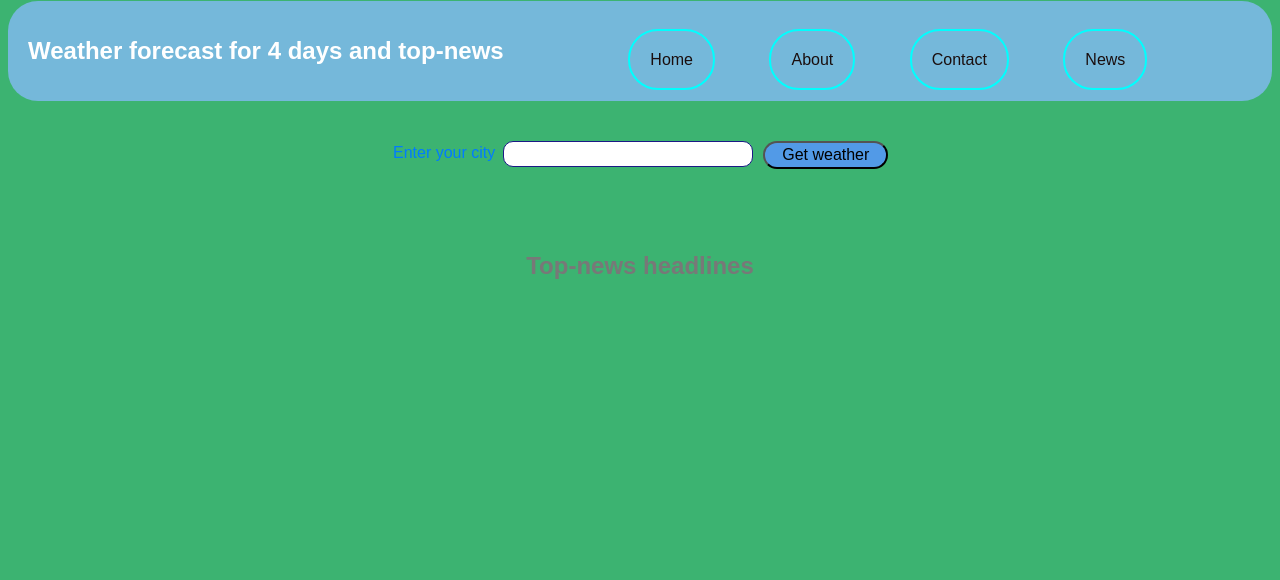
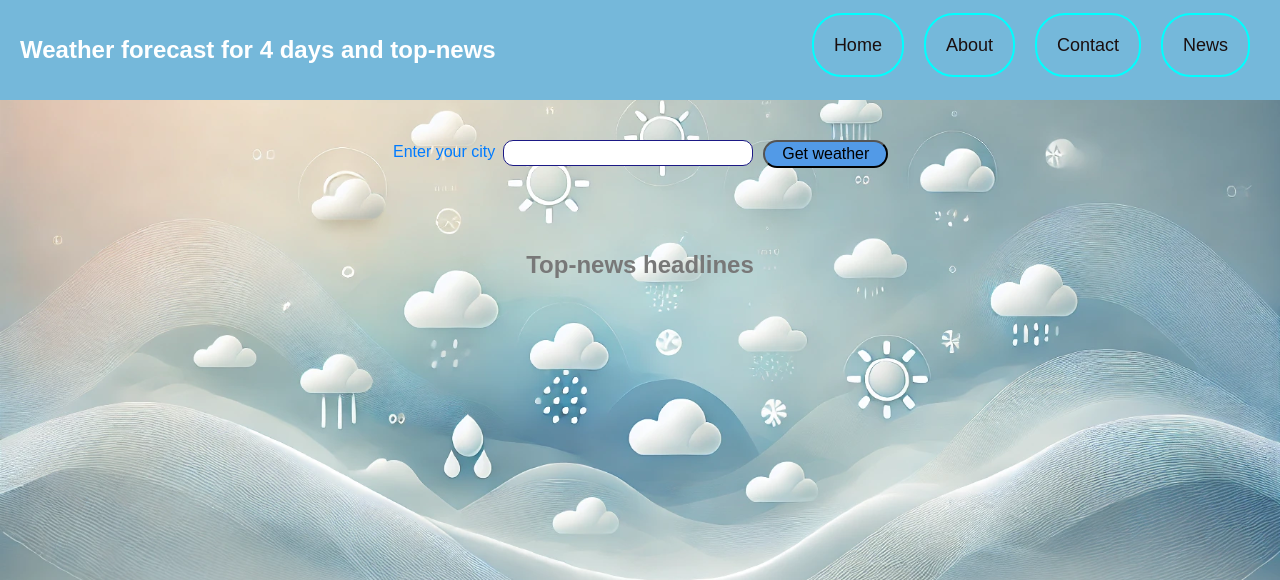
Before and after one commit to pentagon846/Forecast-weather-site, a Flask app: page /index in a window 1280 px wide. Shown: the top 580 px of the page. Run offline with Flask 3, Linux system fonts and the light colour scheme; data that the repository does not hold is empty.

Commit message:
update some css

```diff
--- a/static/css/styles.css
+++ b/static/css/styles.css
@@ -1,15 +1,25 @@
 body {
+    margin: 0;
+    padding: 0;
+    box-sizing: border-box;
     font-family: Arial, sans-serif;
     text-align: center;
-    background-color: rgb(60, 179, 113);
+    background-image: url("/static/img/bgmain.webp");
+    background-size: cover;
+
     color: rgb(120, 120, 120);
 }
-header {
+.header {
+    background-color: rgb(117, 184, 218);
+}
+.header-container {
     display: flex;
-    margin-top: -7px;
-    border-radius: 30px;
-    background-color: rgb(117, 184, 218);
     justify-content: left;
+    align-items: left;
+    height: 100%;
+}
+.header-title {
+    font-size: 24px;
 }
 
 
@@ -17,6 +27,17 @@ h1 {
     padding: 20px;
     color: white;
     font-size: 30px;
+}
+
+
+.header-menu {
+    display: flex;
+    /* list-style: none; */
+    gap: 20px;
+    position: absolute;
+    right: 20px;
+    top: 10px;
+    font-size: 18px;
 }
 
 ul {
@@ -31,8 +52,9 @@ ul {
 ul a {
     color: rgb(26, 14, 14);
     text-decoration: none;
+
     padding: 20px;
-    margin: 5px 20px;
+    /* margin: 5px 20px; */
     border: 2px solid;
     border-color: aqua;
     border-radius: 30px;
@@ -184,14 +206,13 @@ form button:hover {
     ul a {
         display: block;
         margin: 5px auto;
-        width: 80%; /* Збільшення клікабельності */
+        width: 80%;
     }
 }
 
 
 h1 {
-    font-size: 24px; /* Менший заголовок для мобільних */
-}
+    font-size: 24px;
 
 
 .weather-card {
@@ -199,13 +220,13 @@ h1 {
 }
 
 .weather-card h3 {
-    font-size: 16px; /* Менший заголовок в картках */
+    font-size: 16px;
 }
 
 
 .news-article {
     padding: 10px;
-    font-size: 14px; /* Для більш компактного вигляду */
+    font-size: 14px;
 }
 
 .news-article h3 {
--- a/templates/index.html
+++ b/templates/index.html
@@ -8,16 +8,17 @@
 
 </head>
 <body>
-    <header>
-        <div class="header">
-        <h1>Weather forecast for 4 days and top-news</h1>
+    <header class="header">
+        <div class="header-container">
+        <h1 class="header-title">Weather forecast for 4 days and top-news</h1>
+        <ul class="header-menu">
+            <li><a href="{{ url_for('home') }}">Home</a></li>
+            <li><a href="{{ url_for('about_us') }}">About</a></li>
+            <li><a href="{{ url_for('contacts') }}">Contact</a></li>
+            <li><a href="#">News</a></li>
+        </ul>
         </div>
-        <ul>
-            <ul><a href="{{ url_for('home') }}">Home</a></ul>
-            <ul><a href="about">About</a></ul>
-            <ul><a href="contacts">Contact</a></ul>
-            <ul><a href="#">News</a></ul>
-        </ul>
+
     </header>
     <form method="POST">
         <label for="city">Enter your city</label>
@@ -28,25 +29,24 @@
     {% if weather_data %}
     <h2>Forecast for {{ city }}</h2>
     <div class="weather-container">
-        {% for i in range(0, weather_data|length, 8) %}
+        {% for day, forecasts in weather_data.items() %}
         <div class="weather-day">
-            <h2>{{ weather_data[i].day_of_week }}</h2>  {# Виводимо назву дня тижня #}
+            <h2>{{ day }}</h2>
             <div class="forecast-group">
-                {% for forecast in weather_data[i:i+8] %}
+                {% for forecast in forecasts %}
                 <div class="weather-card">
                     <h3>{{ forecast.date }}</h3>
                     <p>Temperature: {{ forecast.temperature }}°C</p>
                     <p>{{ forecast.description }}</p>
-                        <img src="http://openweathermap.org/img/wn/{{ forecast.icon }}@2x.png" alt="Weather icon">
-                    </div>
-                    {% endfor %}
+                    <img src="http://openweathermap.org/img/wn/{{ forecast.icon }}@2x.png" alt="Weather icon">
                 </div>
+                {% endfor %}
             </div>
-            {% endfor %}
         </div>
-    {% elif city %}
-        <p>Failed to get weather data for city "{{ city }}".</p>
-    {% endif %}
+        {% endfor %}
+    </div>
+{% endif %}
+
 
         <h2>Top-news headlines</h2>
     <div class="news-container">
@@ -57,8 +57,5 @@
         </div>
         {% endfor %}
     </div>
-
-
-
 </body>
 </html>
```
Also changed, not shown: fly.toml (added, +22 -0 lines), static/css/about_us.css (+25 -1 lines), static/css/home.css (+18 -5 lines), templates/news.html (added, +11 -0 lines), weather_module/weather.py (+19 -19 lines), .github/workflows/fly-deploy.yml (added), static/img/bgheader.webp (added), static/img/bghome.png (added), static/img/bgmain.webp (added), templates/about_us.html (line endings or trailing spaces).
